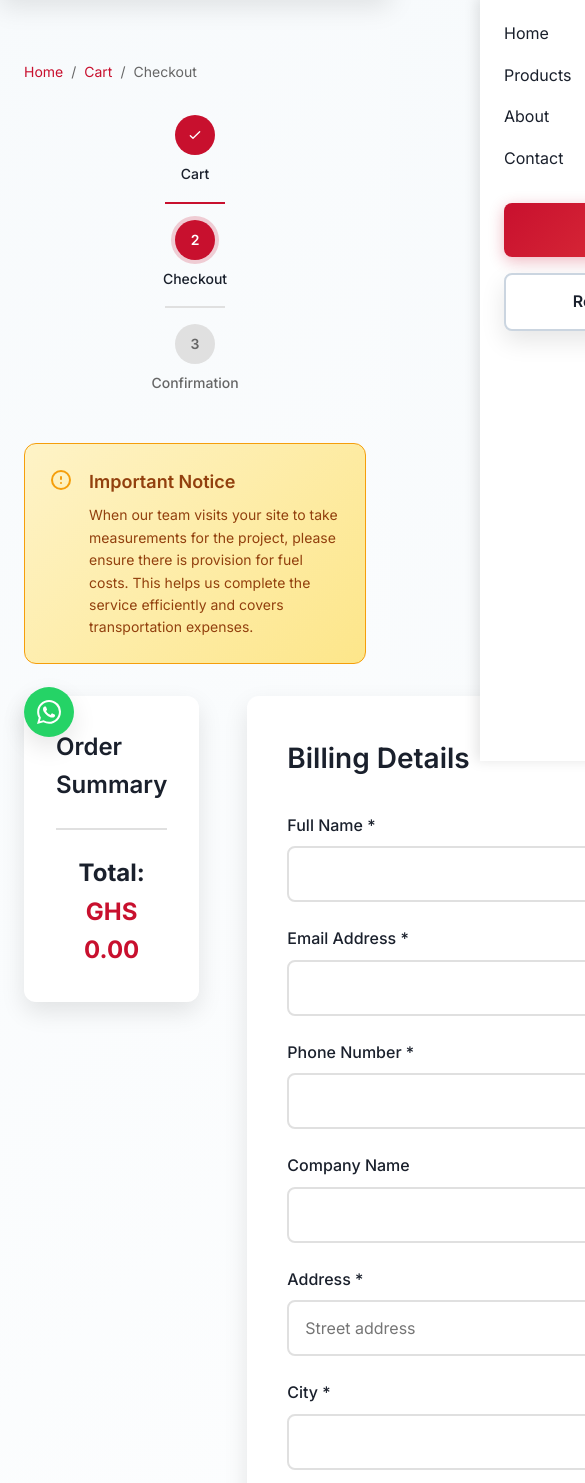
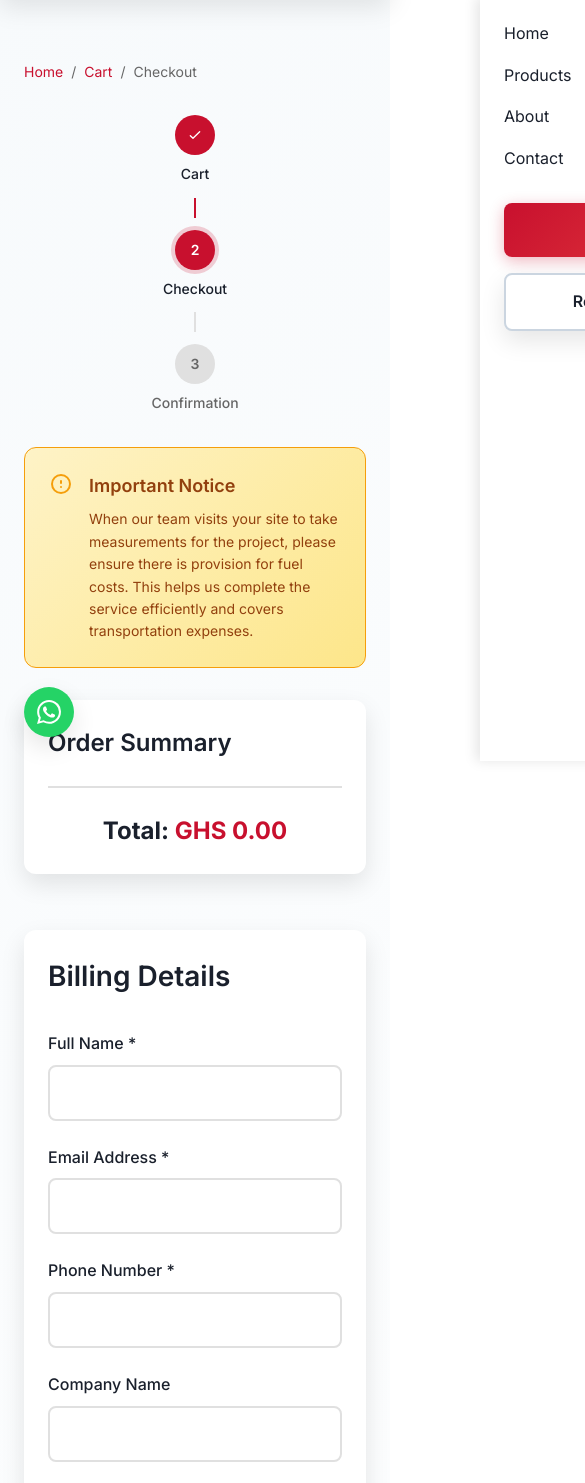
Before and after one commit to dromorongit/RezarAluminium, a plain HTML site: page checkout.html in a window 390 px wide. Shown: the part 83-1566 px from the top of the page, 585 px wide, since content can reach past the window. Drawn offline with Linux system fonts and the light colour scheme.

Commit message:
Update main.css

```diff
--- a/css/main.css
+++ b/css/main.css
@@ -675,53 +675,131 @@ button {
   /* Cart and Checkout Mobile Layouts */
   .cart-layout,
   .checkout-layout {
-    grid-template-columns: 1fr;
-    gap: 32px;
+    grid-template-columns: 1fr !important;
+    gap: 32px !important;
+    display: flex !important;
+    flex-direction: column !important;
   }
 
   .cart-summary-section,
   .checkout-summary-section {
-    position: static;
-    order: -1;
+    position: static !important;
+    order: -1 !important;
   }
 
   .cart-summary-card,
   .checkout-summary {
-    padding: 24px;
+    padding: 24px !important;
+    margin-bottom: 24px !important;
   }
 
   .cart-item {
-    flex-direction: column;
-    text-align: center;
-    gap: 16px;
+    flex-direction: column !important;
+    text-align: center !important;
+    gap: 16px !important;
+    padding: 16px !important;
   }
 
   .cart-item img {
-    width: 100px;
-    height: 100px;
+    width: 100px !important;
+    height: 100px !important;
   }
 
   .checkout-form-card {
-    padding: 24px;
+    padding: 24px !important;
+    margin-bottom: 24px !important;
   }
 
   .checkout-progress {
-    margin-bottom: 32px;
+    margin-bottom: 32px !important;
   }
 
   .progress-steps {
-    flex-direction: column;
-    gap: 12px;
+    flex-direction: column !important;
+    gap: 12px !important;
   }
 
   .progress-connector {
-    width: 2px;
-    height: 20px;
+    width: 2px !important;
+    height: 20px !important;
   }
 
   .form-row {
-    grid-template-columns: 1fr;
-    gap: 16px;
+    grid-template-columns: 1fr !important;
+    gap: 16px !important;
+  }
+
+  /* Force single column for all grid layouts on mobile */
+  .cart-layout > *,
+  .checkout-layout > * {
+    width: 100% !important;
+    max-width: 100% !important;
+  }
+}
+
+@media (max-width: 1024px) {
+  /* Tablet and smaller desktop layouts */
+  .cart-layout,
+  .checkout-layout {
+    grid-template-columns: 1fr !important;
+    gap: 32px !important;
+    display: flex !important;
+    flex-direction: column !important;
+  }
+
+  .cart-summary-section,
+  .checkout-summary-section {
+    position: static !important;
+    order: -1 !important;
+  }
+
+  .cart-summary-card,
+  .checkout-summary {
+    padding: 24px !important;
+    margin-bottom: 24px !important;
+  }
+
+  .checkout-form-card {
+    padding: 24px !important;
+    margin-bottom: 24px !important;
+  }
+
+  .cart-item {
+    flex-direction: column !important;
+    text-align: center !important;
+    gap: 16px !important;
+    padding: 16px !important;
+  }
+
+  .cart-item img {
+    width: 100px !important;
+    height: 100px !important;
+  }
+
+  .checkout-progress {
+    margin-bottom: 32px !important;
+  }
+
+  .progress-steps {
+    flex-direction: column !important;
+    gap: 12px !important;
+  }
+
+  .progress-connector {
+    width: 2px !important;
+    height: 20px !important;
+  }
+
+  .form-row {
+    grid-template-columns: 1fr !important;
+    gap: 16px !important;
+  }
+
+  /* Force single column for all grid layouts */
+  .cart-layout > *,
+  .checkout-layout > * {
+    width: 100% !important;
+    max-width: 100% !important;
   }
 }
 
```
